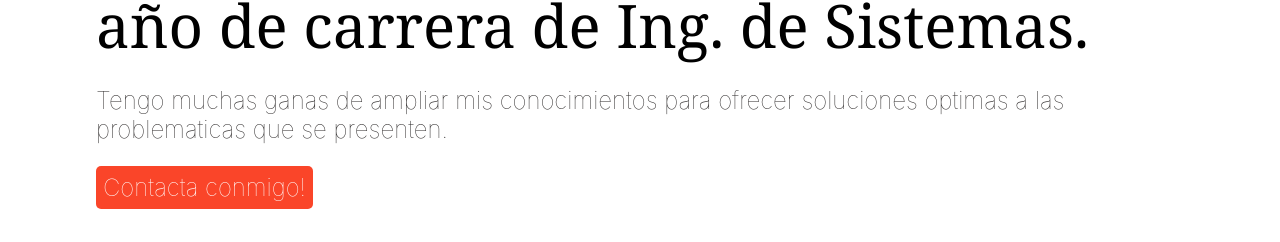
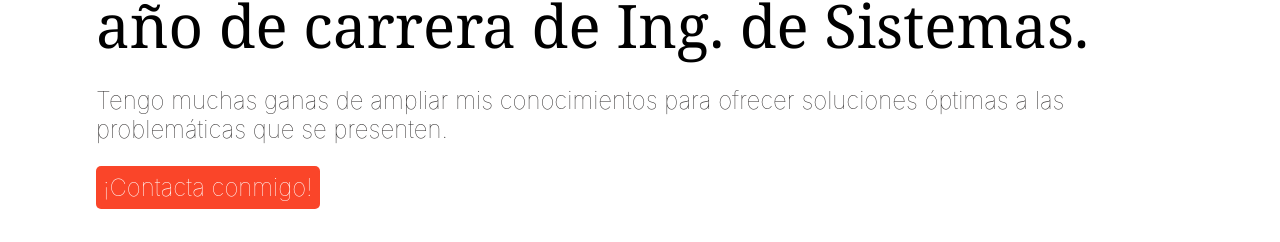
Before and after one commit to Eamll/portafolio-react, a React (Create React App) app: page /inicio in a window 1280 px wide. Shown: the part 477-719 px from the top of the page. Built offline with nearby package versions, Linux system fonts and the light colour scheme.

Commit message:
Typos fix

```diff
--- a/src/components/Inicio.js
+++ b/src/components/Inicio.js
@@ -11,8 +11,7 @@ export const Inicio = () => {
                 estoy en último año de carrera de Ing. de Sistemas.
             </h1>
             <h2 className='title'>
-                Tengo muchas ganas de ampliar mis conocimientos
-                para ofrecer soluciones optimas a las problematicas que se presenten.<br /><br /> <Link to="/contacto">Contacta conmigo!</Link>
+                Tengo muchas ganas de ampliar mis conocimientos para ofrecer soluciones óptimas a las problemáticas que se presenten.<br /><br /> <Link to="/contacto">¡Contacta conmigo!</Link>
             </h2>
             <section className='last-works'>
                 <h2 className='heading'>Algunos de mis proyectos</h2>
```
